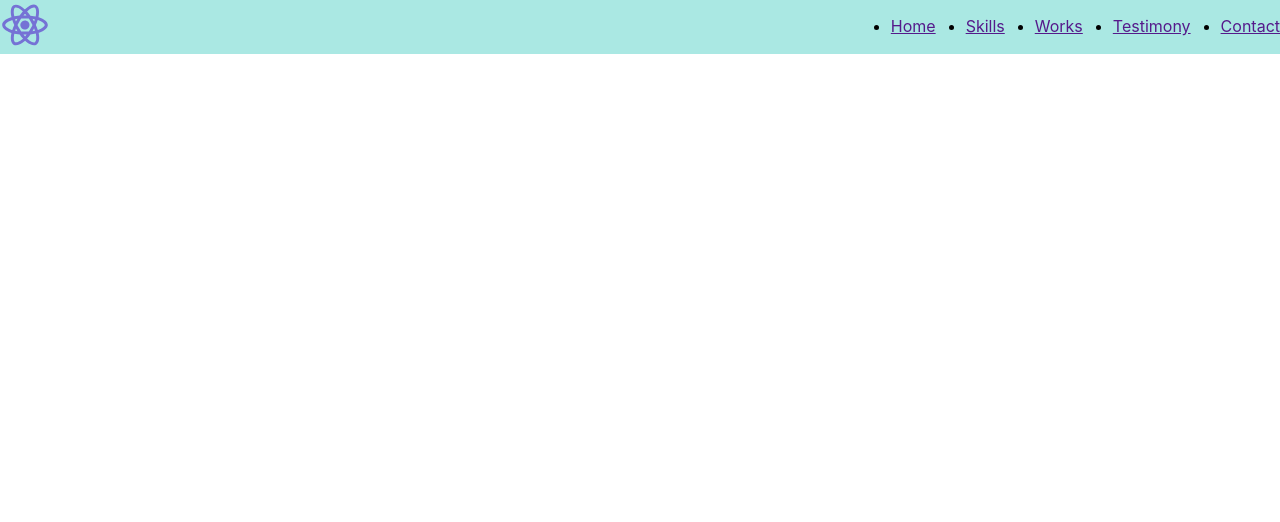
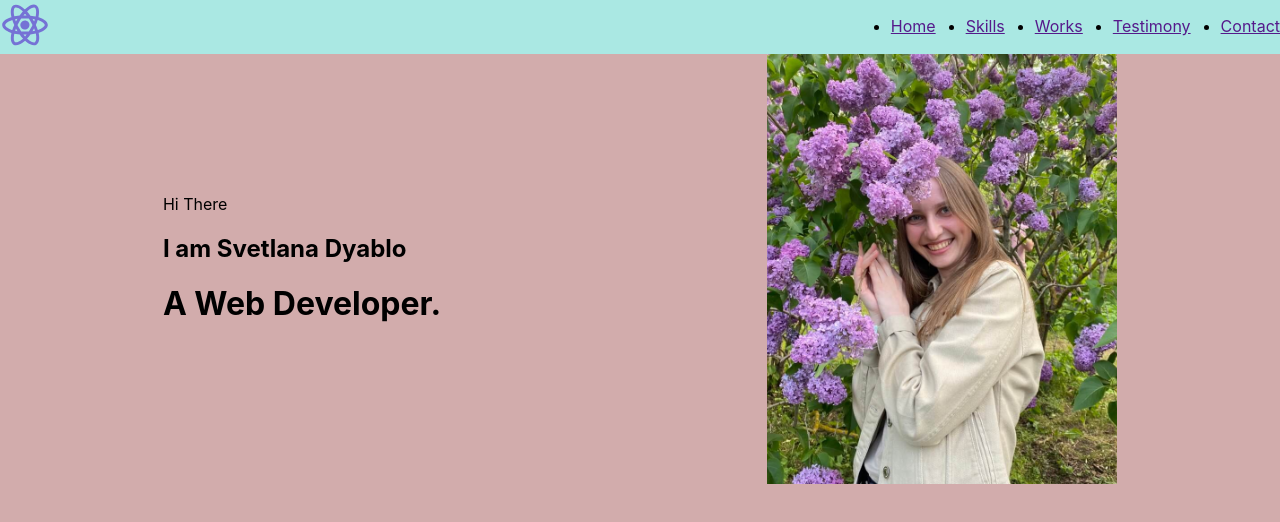
Before and after one commit to pdxserg/portfolio-start-project-main, a React app: page / in a window 1280 px wide. Shown: the top 522 px of the page. Built offline with nearby package versions, Linux system fonts and the light colour scheme.

Commit message:
creatMenu

```diff
--- a/src/App.tsx
+++ b/src/App.tsx
@@ -1,6 +1,7 @@
 import './App.css';
 import styled from 'styled-components';
 import {Headr} from "./layout/headr/Headr";
+import {Main} from "./layout/sections/main/Main";
 
 
 function App() {
@@ -8,6 +9,7 @@
         <div className="App">
 
             <Headr />
+            <Main />
         </div>
     );
 }
--- /dev/null
+++ b/src/components/FlexWrapper.tsx
@@ -0,0 +1,17 @@
+import styled from "styled-components";
+
+type FlexWrapperPropsType = {
+direction?: string
+	justify?: string
+	align?: string
+	wrap?: string
+}
+
+export const FlexWrapper = styled.div<FlexWrapperPropsType>`
+    display: flex;
+    justify-content: ${props => props.justify || "flex-start"};
+    align-items: ${props => props.align || "stretch"};
+    flex-direction: ${props => props.direction || "row"};
+    flex-wrap: ${props => props.wrap || "nowrap"};
+
+`
--- /dev/null
+++ b/src/layout/sections/main/Main.tsx
@@ -0,0 +1,35 @@
+import React from 'react';
+import photo from '../../../assets/images/photo.jpeg'
+import styled from "styled-components";
+import {FlexWrapper} from "../../../components/FlexWrapper";
+
+export const Main = () => {
+	return (
+		<StyledMain>
+			<FlexWrapper align={"center"} justify={"space-around"}>
+				<div>
+					<span>Hi There</span>
+					<Name>I am Svetlana Dyablo</Name>
+					<MainTitle>A Web Developer. </MainTitle>
+				</div>
+				<Photo src={photo} alt=""/>
+			</FlexWrapper>
+		</StyledMain>
+	);
+};
+
+const MainTitle = styled.h1`
+`
+
+const Name = styled.h2`
+`
+
+const StyledMain = styled.div`
+    background-color: #d2acac;
+   min-height: 100vh;
+`
+const Photo = styled.img`
+    Width: 350px;
+    Height: 430px;
+    object-fit: cover;
+`
```
Also changed, not shown: 1 other file (tests, documents, lock files or other folders).
